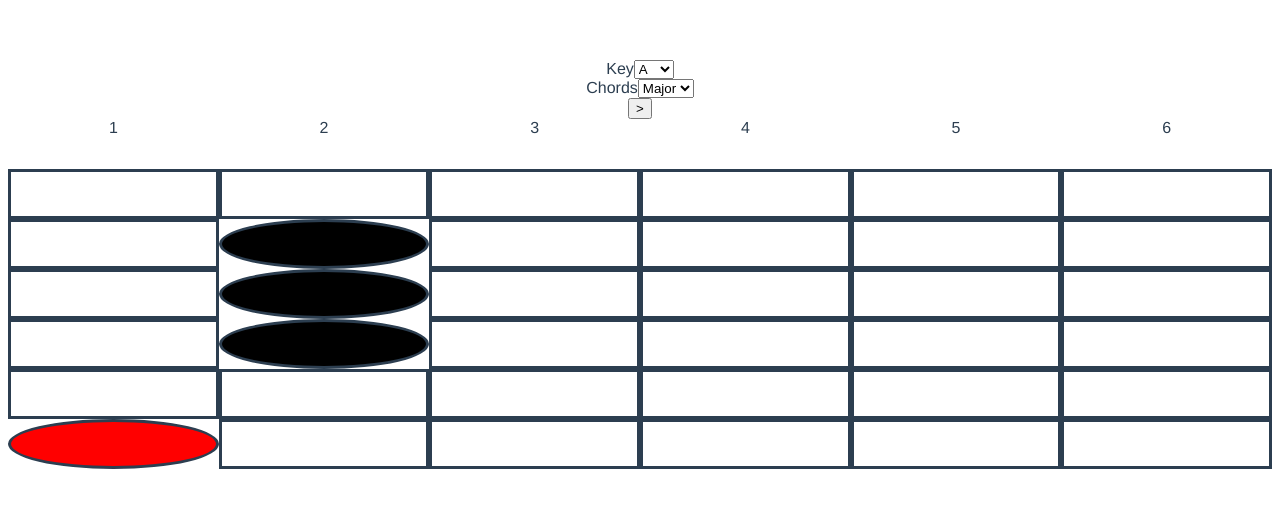
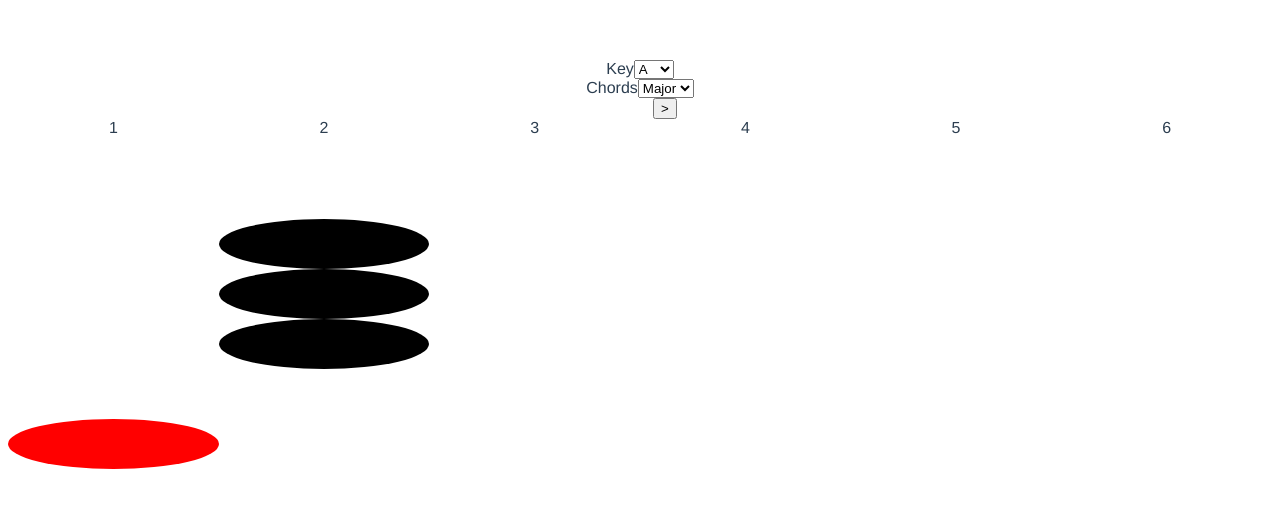
Before and after one commit to jkim176/guitar-chord-helper, a Vue app: page / in a window 1280 px wide. Shown: the top 508 px of the page. Built offline with nearby package versions, Linux system fonts and the light colour scheme.

Commit message:
fixed prev next buttons

```diff
--- a/src/App.vue
+++ b/src/App.vue
@@ -11,8 +11,7 @@
     >
     </Picker>
 
-    <ChordDisplay
-                  :chord-array="chordArray"
+    <ChordDisplay :chord-array="chordArray"
                   :chord-array-index="chordArrayIndex"
                   :fret-labels="fretLabels"
                   :first-string="firstString"
--- a/src/components/ChordDisplay.vue
+++ b/src/components/ChordDisplay.vue
@@ -194,19 +194,16 @@ export default {
 }
 .fret {
   flex: 1 1 50px;
-  border: solid;
 }
 .blank {
   /* blank content */
 }
 .circle {
-
   background: black;
   border-radius: 50%;
 }
 .cross {
   /* TODO: not implemented */
-
   background: red;
   border-radius: 50%;
 }
--- a/src/components/Picker.vue
+++ b/src/components/Picker.vue
@@ -31,19 +31,26 @@
       </select>
     </div>
 
-    <div>
+    <div class="variation-button-container">
+      <div class="previous-button"
+      >
         <button id="previousChordArrayIndexButton"
                 @click="decreaseChordArrayIndex"
                 v-show="chordArrayIndex > 0"
         >
           &lt
         </button>
+      </div>
+
+      <div class="next-button"
+      >
         <button id="nextChordArrayIndexButton"
                 @click="increaseChordArrayIndex"
                 v-show="chordArrayIndex < chordArray.length - 1"
         >
           &gt
         </button>
+      </div>
     </div>
 
   </div>
@@ -95,5 +102,14 @@ export default {
 
 <!-- Add "scoped" attribute to limit CSS to this component only -->
 <style scoped>
-
+  .variation-button-container {
+    display: flex;
+    justify-content: center;
+  }
+  .previous-button {
+    flex: 0 0 50px;
+  }
+  .next-button {
+    flex: 0 0 50px;
+  }
 </style>
```
Lines whose indentation alone changed are shown as unchanged.
